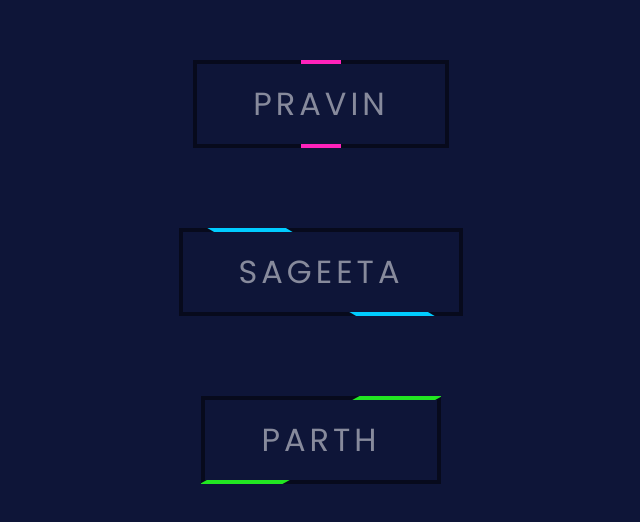
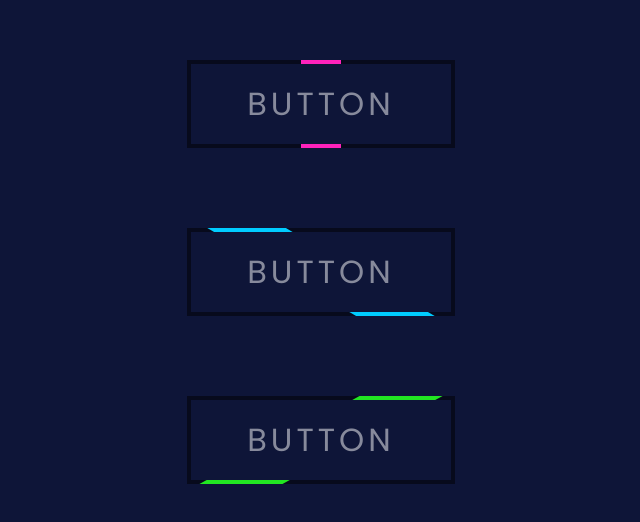
Before and after one commit to parth5757/HTML_CSS_JS, a plain HTML site: page index.html in a window 1280 px wide. Shown: the part 128-650 px from the top of the page, without its empty margins (319-959 px from the left). Drawn offline with Linux system fonts and the light colour scheme.

Commit message:
Update index.html

```diff
--- a/index.html
+++ b/index.html
@@ -8,8 +8,8 @@
     <link rel="stylesheet" href="css/style.css">
 </head>
 <body>
-    <a href="#" style="--clr: #ff22bb;--i:0;"><span>Pravin</span></a>
-    <a href="#" style="--clr: #00ccff;--i:1;"><span>Sageeta</span></a>
-    <a href="#" style="--clr: #22e622;--i:2;"><span>Parth</span></a>
+    <a href="#" style="--clr: #ff22bb;--i:0;"><span>Button</span></a>
+    <a href="#" style="--clr: #00ccff;--i:1;"><span>Button</span></a>
+    <a href="#" style="--clr: #22e622;--i:2;"><span>Button</span></a>
 </body>
 </html>
```
